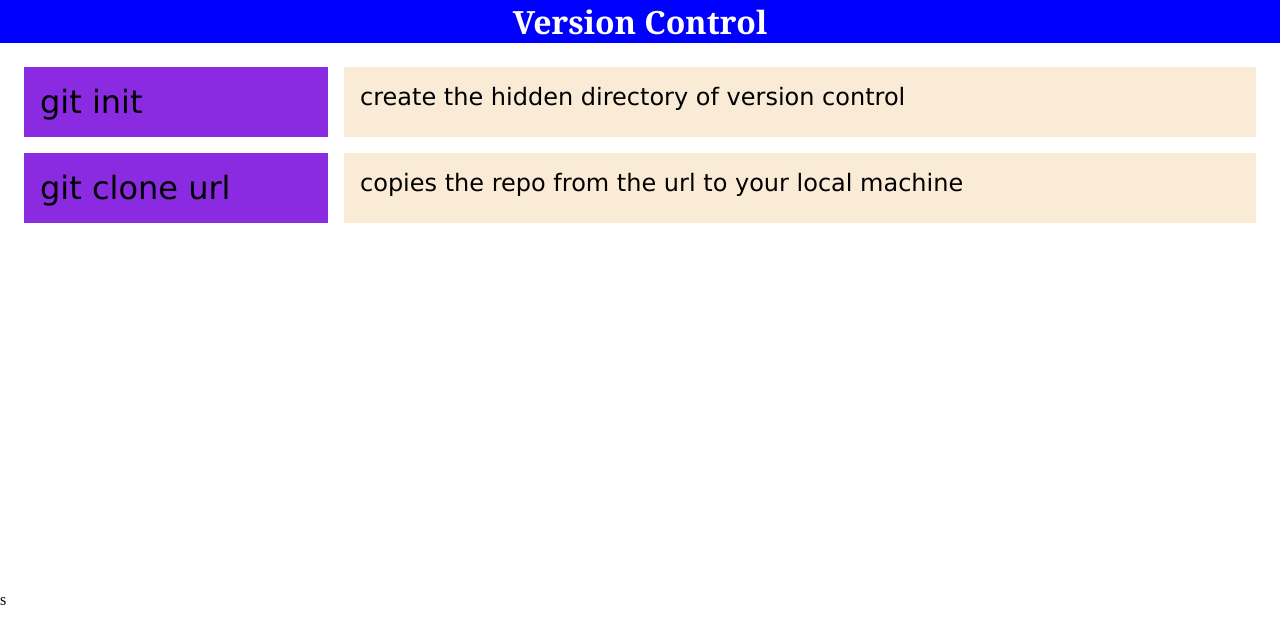
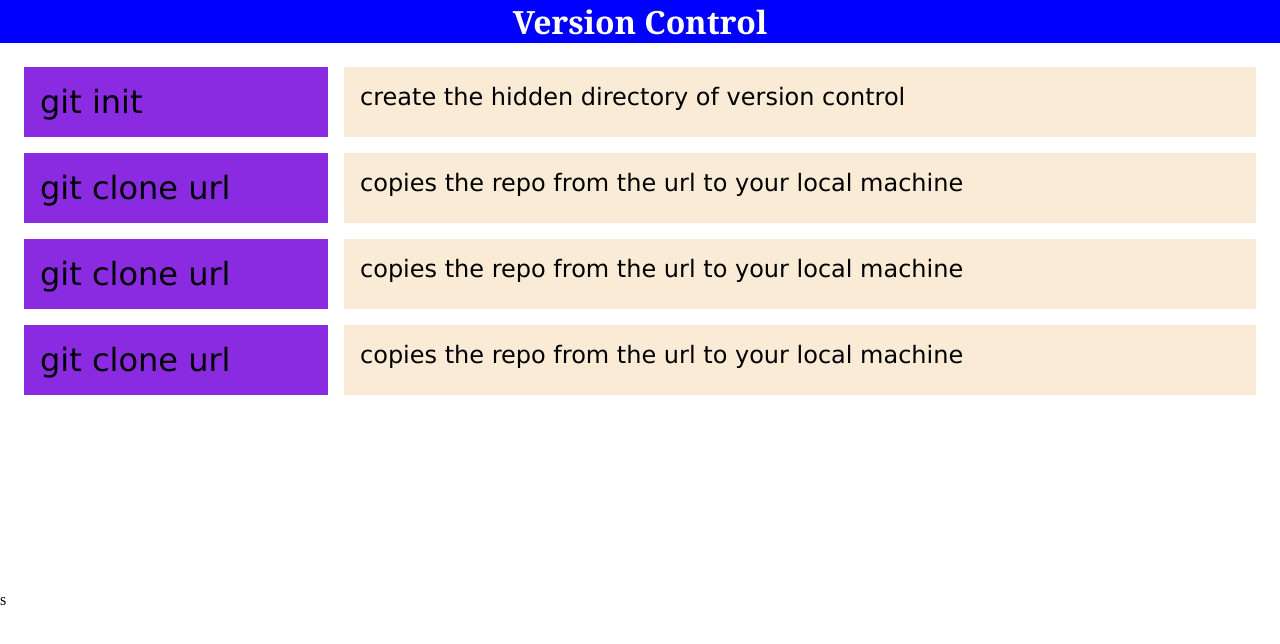
Before and after one commit to Moon2024-light/version-control, a plain HTML site: page index.html in a window 1280 px wide. Drawn offline with Linux system fonts and the light colour scheme.

Commit message:
add git clone

```diff
--- a/index.html
+++ b/index.html
@@ -18,5 +18,15 @@
 
    <div class="git-commands_command">git clone url</div>
    <div class="git-commands_effect">copies the repo from the url to your local machine</div>
+
+   <div class="git-commands_command">git clone url</div>
+   <div class="git-commands_effect">copies the repo from the url to your local machine</div>
+
+   <div class="git-commands_command">git clone url</div>
+   <div class="git-commands_effect">copies the repo from the url to your local machine</div>
+ </main>
+</body>
+ </main>
+</body>
  </main>
 </body>s
```
